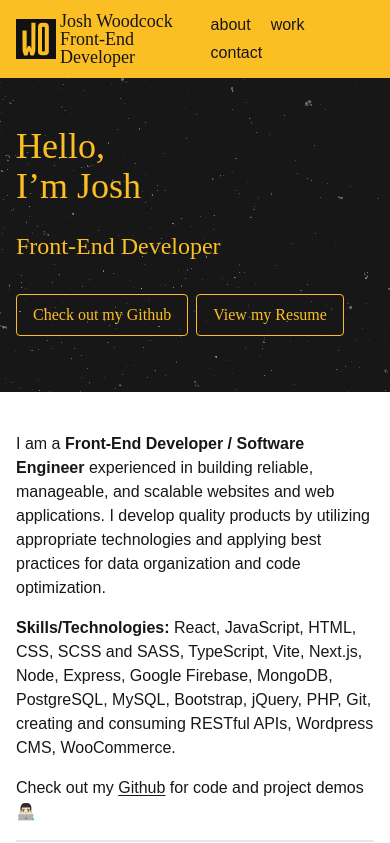
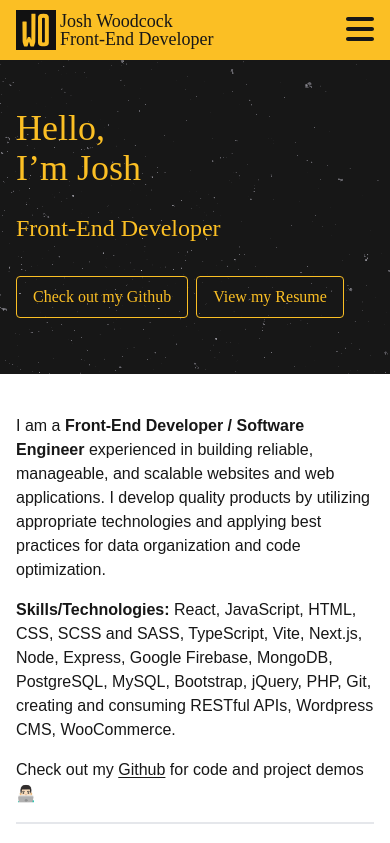
Before and after one commit to j0w0/nextjs-portfolio, a Next.js app: page / in a window 390 px wide. Shown: the top 843 px of the page. Built offline with nearby package versions, Linux system fonts and the light colour scheme.

Commit message:
add mobile menu

```diff
--- a/package.json
+++ b/package.json
@@ -9,6 +9,10 @@
     "lint": "next lint"
   },
   "dependencies": {
+    "@fortawesome/fontawesome-svg-core": "^6.2.1",
+    "@fortawesome/free-regular-svg-icons": "^6.2.1",
+    "@fortawesome/free-solid-svg-icons": "^6.2.1",
+    "@fortawesome/react-fontawesome": "^0.2.0",
     "@next/font": "^13.1.1",
     "@plaiceholder/next": "^2.5.0",
     "eslint": "8.31.0",
--- a/src/components/Header/Header.jsx
+++ b/src/components/Header/Header.jsx
@@ -1,21 +1,7 @@
 import Link from "next/link";
 import Image from "next/image";
+import Navigation from "../Navigation/Navigation";
 import Logo from "../../../public/web-logo.svg";
-
-const PATHS = [
-  {
-    href: "/about",
-    name: "about",
-  },
-  {
-    href: "/work",
-    name: "work",
-  },
-  {
-    href: "/contact",
-    name: "contact",
-  },
-];
 
 export default function Header() {
   return (
@@ -35,22 +21,7 @@ export default function Header() {
           Front-End Developer
         </h1>
       </Link>
-      <nav>
-        <menu className="list-none p-0 flex items-center flex-wrap gap-1 text-base">
-          {PATHS.map((path) => {
-            return (
-              <li key={path.name}>
-                <Link
-                  href={path.href}
-                  className="no-underline p-2 hover:underline"
-                >
-                  {path.name}
-                </Link>
-              </li>
-            );
-          })}
-        </menu>
-      </nav>
+      <Navigation />
     </header>
   );
 }
--- /dev/null
+++ b/src/components/Navigation/Navigation.jsx
@@ -0,0 +1,99 @@
+import { useState } from "react";
+import Link from "next/link";
+import { FontAwesomeIcon } from "@fortawesome/react-fontawesome";
+import { faBars, faXmark } from "@fortawesome/free-solid-svg-icons";
+import useWindowDimensions from "../../hooks/useWindowDimensions";
+
+const PATHS = [
+  {
+    href: "/about",
+    name: "about",
+  },
+  {
+    href: "/work",
+    name: "work",
+  },
+  {
+    href: "/contact",
+    name: "contact",
+  },
+];
+
+const Menu = ({ mobile = false }) => {
+  let menuBase = `list-none p-0 flex gap-1 text-base`;
+  let linkBase = `no-underline hover:bg-inherit`;
+
+  let menuClasses = `${menuBase} items-center flex-wrap`;
+  let linkClasses = `${linkBase} p-2 hover:underline`;
+
+  if (mobile) {
+    menuClasses = `${menuBase} flex-col`;
+    linkClasses = `${linkBase} py-2 block hover:text-amber-400 text-center`;
+  }
+
+  return (
+    <menu className={menuClasses}>
+      {PATHS.map((path) => {
+        return (
+          <li key={path.name}>
+            <Link href={path.href} className={linkClasses}>
+              {path.name}
+            </Link>
+          </li>
+        );
+      })}
+    </menu>
+  );
+};
+
+export default function Navigation() {
+  const { windowWidth, windowHeight } = useWindowDimensions();
+  const [mobileMenuVisible, setMobileMenuVisible] = useState(false);
+  const handleMobileMenu = () => setMobileMenuVisible(!mobileMenuVisible);
+
+  return (
+    <nav>
+      {windowWidth > 768 ? (
+        <Menu />
+      ) : (
+        <>
+          <FontAwesomeIcon
+            icon={faBars}
+            className="cursor-pointer"
+            onClick={handleMobileMenu}
+            size="2x"
+          />
+          <div
+            className={`
+            fixed
+            top-0
+            ${mobileMenuVisible ? `right-0` : `right-[-250px]`}
+            w-[240px]
+            h-screen
+            z-50
+          bg-neutral-900
+          text-white
+            p-5
+            flex
+            flex-col
+            space-y-5
+            duration-300
+            drop-shadow
+          `}
+          >
+            <div className="flex flex-row items-center justify-between border-b border-amber-400 pb-4">
+              <div className="font-bold">j0w0</div>
+              <FontAwesomeIcon
+                icon={faXmark}
+                className="cursor-pointer"
+                onClick={handleMobileMenu}
+                size="xl"
+              />
+            </div>
+            <Menu mobile={true} />
+          </div>
+        </>
+      )}
+    </nav>
+  );
+}
--- /dev/null
+++ b/src/hooks/useWindowDimensions.js
@@ -0,0 +1,19 @@
+import { useState, useEffect } from "react";
+
+export default function useWindowDimensions() {
+  const [windowDimensions, setWindowDimensions] = useState({});
+
+  const getWindowDimensions = () => {
+    const { innerWidth: windowWidth, innerHeight: windowHeight } = window;
+    setWindowDimensions({ windowWidth, windowHeight });
+  };
+
+  useEffect(() => {
+    getWindowDimensions();
+    const handleResize = () => getWindowDimensions();
+    window.addEventListener("resize", handleResize);
+    return () => window.removeEventListener("resize", handleResize);
+  }, []);
+
+  return windowDimensions;
+}
--- a/src/pages/index.js
+++ b/src/pages/index.js
@@ -16,7 +16,7 @@ export default function Home({ page }) {
 
   return (
     <>
-      <HTMLHead title="Josh Woodcock / Front-End Developer" />
+      <HTMLHead title="Josh Woodcock // Front-End Developer" />
 
       <PageHeading
         title={
```
Also changed, not shown: 1 other file (tests, documents, lock files or other folders).
